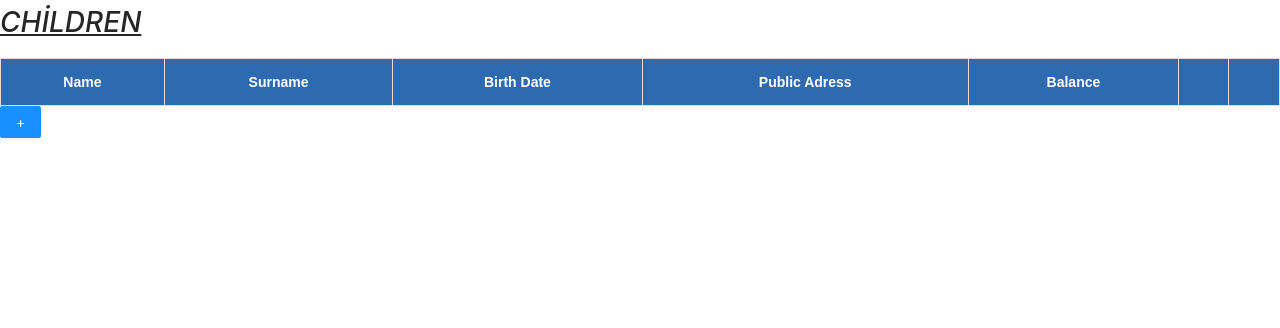
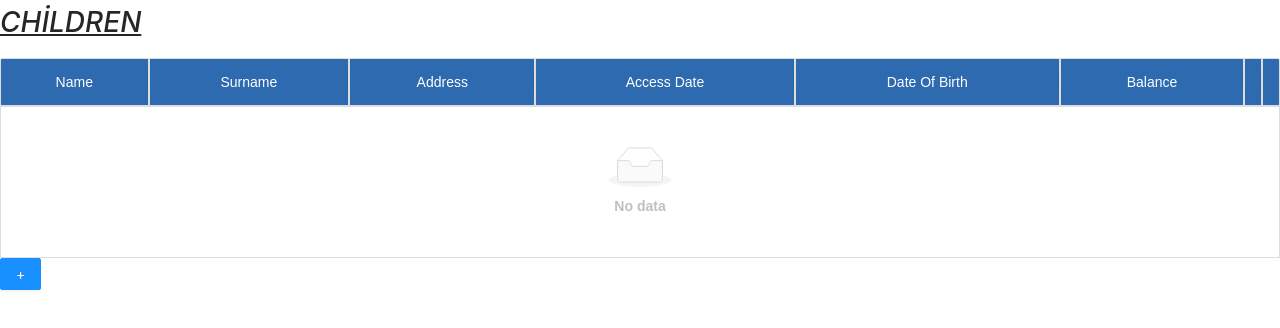
Before and after one commit to brkdaglar/crypto-invest-ui, a React (Create React App) app: page /#/kids in a window 1280 px wide. Shown: the top 328 px of the page. Built offline with nearby package versions, Linux system fonts and the light colour scheme.

Commit message:
childList view succesfull

```diff
--- a/package.json
+++ b/package.json
@@ -7,6 +7,7 @@
     "@testing-library/react": "^13.3.0",
     "@testing-library/user-event": "^13.5.0",
     "antd": "^4.22.6",
+    "dayjs": "^1.11.5",
     "ethers": "^5.6.9",
     "react": "^18.2.0",
     "react-dom": "^18.2.0",
--- a/src/component/ChildListItem.js
+++ b/src/component/ChildListItem.js
@@ -1,3 +1,82 @@
-const ChildListItem = () => {};
+import React from "react";
+import "antd/dist/antd.css";
+import { Space, Table, Tag } from "antd";
 
-e;
+const ChildsListItem = (props) => {
+  const { childsArray } = props;
+
+  console.log("child:", childsArray);
+
+  const columns = [
+    {
+      title: "Name",
+      dataIndex: "firstName",
+      key: "firstName",
+    },
+    {
+      title: "Surname",
+      dataIndex: "lastName",
+      key: "lastName",
+    },
+    {
+      title: "Address",
+      dataIndex: "addresses",
+      key: "addresses",
+    },
+    {
+      title: "Access Date",
+      dataIndex: "accessDateTimeStamp",
+      key: "accessDateTimeStamp",
+    },
+    {
+      title: "Date Of Birth",
+      dataIndex: "dateOfBirthTimeStamp",
+      key: "dateOfBirthTimeStamp    ",
+    },
+    {
+      title: "Balance",
+      dataIndex: "balance",
+      key: "balance",
+    },
+    {
+      width: 1,
+      render: () => {
+        return <button>Withdraw</button>;
+      },
+    },
+    {
+      width: 1,
+      render: () => {
+        return <button>Send</button>;
+      },
+    },
+  ];
+
+  const data = [
+    {
+      key: "1",
+      name: "John Brown",
+      age: 32,
+      address: "New York No. 1 Lake Park",
+      tags: ["nice", "developer"],
+    },
+    {
+      key: "2",
+      name: "Jim Green",
+      age: 42,
+      address: "London No. 1 Lake Park",
+      tags: ["loser"],
+    },
+    {
+      key: "3",
+      name: "Joe Black",
+      age: 32,
+      address: "Sidney No. 1 Lake Park",
+      tags: ["cool", "teacher"],
+    },
+  ];
+
+  return <Table columns={columns} dataSource={childsArray || []} />;
+};
+
+export default ChildsListItem;
--- a/src/pages/ChildList.js
+++ b/src/pages/ChildList.js
@@ -9,6 +9,8 @@ import {
 import { Button, Modal, Form, Input, Select, DatePicker } from "antd";
 import "antd/dist/antd.css";
 import { isDisabled } from "@testing-library/user-event/dist/utils";
+import ChildsListItem from "../component/ChildListItem";
+import dayjs from "dayjs";
 
 const layout = {
   labelCol: {
@@ -67,7 +69,27 @@ const ChildList = () => {
     console.log("Failed:", errorInfo);
   };
 
-  useEffect(() => {});
+  useEffect(() => {
+    const loadChild = async () => {
+      try {
+        const res = await getChildsFromParent();
+        setChildsArray(
+          res.map((x) => ({
+            ...x,
+            balance: x.balance.toString(),
+            accessDateTimeStamp: dayjs
+              .unix(x.accessDateTimeStamp)
+              .format("DD/MM/YYYY"),
+            dateOfBirthTimeStamp: x.dateOfBirthTimeStamp.toString(),
+          }))
+        );
+        console.log(childsArray);
+      } catch {
+        console.log(console.error());
+      }
+    };
+    loadChild();
+  }, []);
 
   const onChangeDate = (date, dateString) => {
     let dateSplit = dateString.split("-");
@@ -94,7 +116,7 @@ const ChildList = () => {
       </h1>
 
       <table id="children">
-        <tr>
+        {/*<tr>
           <th>Name</th>
           <th>Surname</th>
           <th>Birth Date</th>
@@ -102,7 +124,10 @@ const ChildList = () => {
           <th> Balance </th>
           <th> </th>
           <th> </th>
-        </tr>
+        </tr>*/}
+        <div>
+          <ChildsListItem childsArray={childsArray} />
+        </div>
         {/*
         <tr>
           <td>İlkkan</td>
@@ -156,10 +181,8 @@ const ChildList = () => {
         <Modal
           title="Add Children"
           visible={isModalVisible}
-          onOk={handleOk}
-          onCancel={handleCancel}
-          cancelText={" "}
-          okText={" "}
+          footer={null}
+          onCancel={handleOk}
         >
           <Form
             {...layout}
--- a/src/shared/contractDeploy.js
+++ b/src/shared/contractDeploy.js
@@ -57,6 +57,7 @@ export const getChildsFromParent = async () => {
   console.log("getChildsFromParent");
   const childArray = await contract.getChildsFromParent();
   console.log(childArray);
+  return childArray;
 };
 
 export const getChild = async () => {
```
Also changed, not shown: 1 other file (tests, documents, lock files or other folders).
